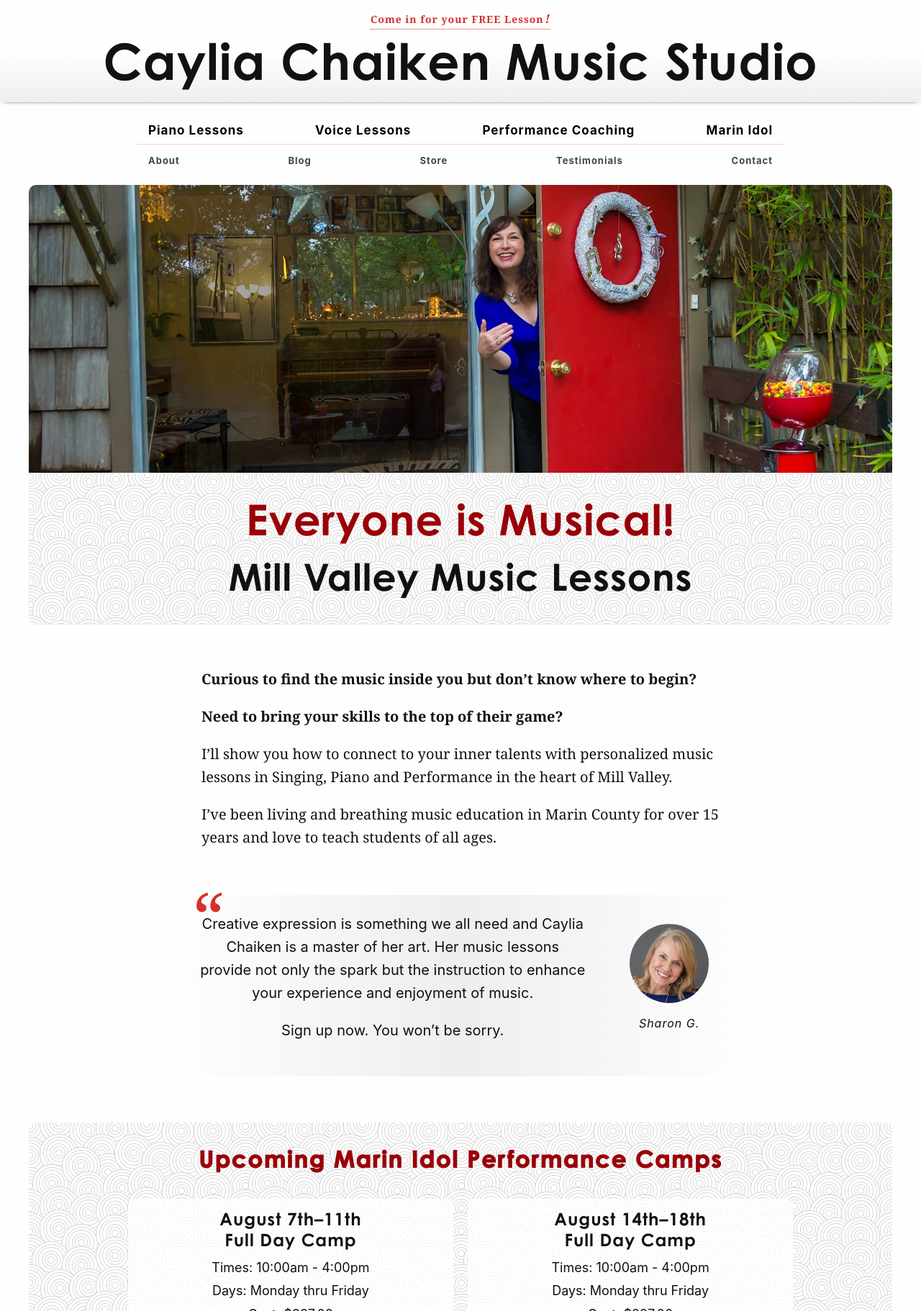
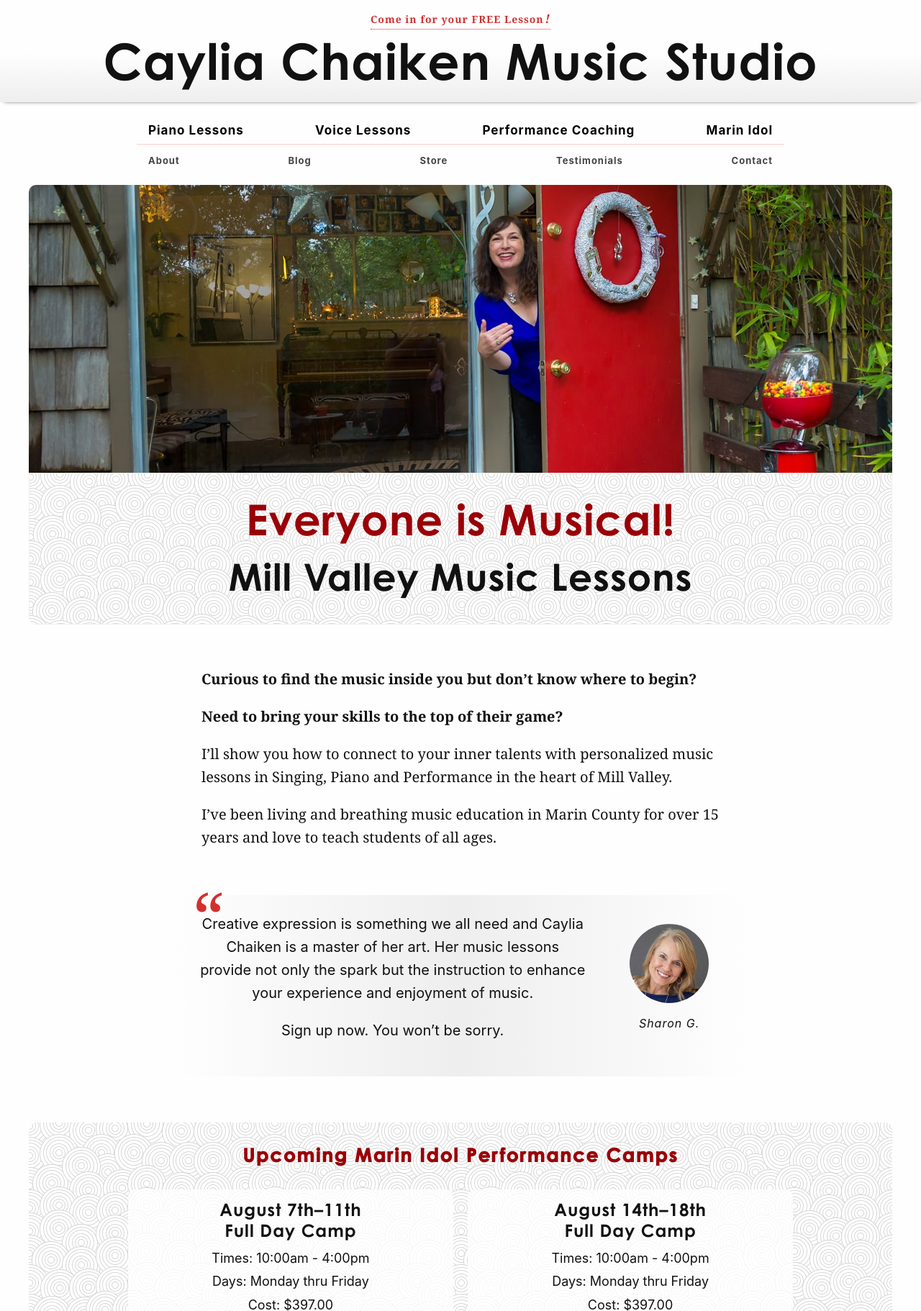
Before and after one commit to cchaiken/ccms, a Jekyll site: the page built from index.md, in a window 1280 px wide. Shown: the top 1822 px of the page at 72% size. Built offline with Jekyll 4.4.1, drawn with Linux system fonts in a browser that asks for light colours; some web fonts are replaced; grey boxes are pictures that could not be loaded.

Commit message:
reduce h2 size

```diff
--- a/_sass/base/_typography.scss
+++ b/_sass/base/_typography.scss
@@ -28,7 +28,7 @@ h1, h2, h3 {
   @media (min-width: 800px) { padding: 0; }
 }
 h2 {
-  font-size: 32px; font-size: 2rem;
+  font-size: 26px; font-size: 1.625rem;
   margin: 1.75em auto 1.25em;
 }
 h3 {
```
